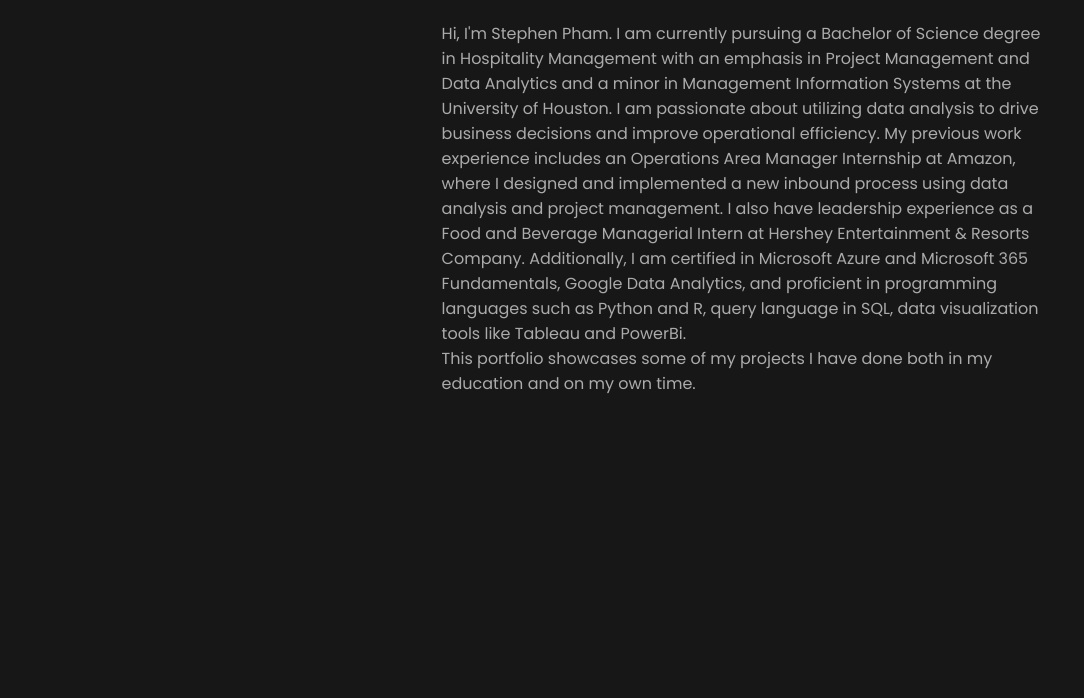
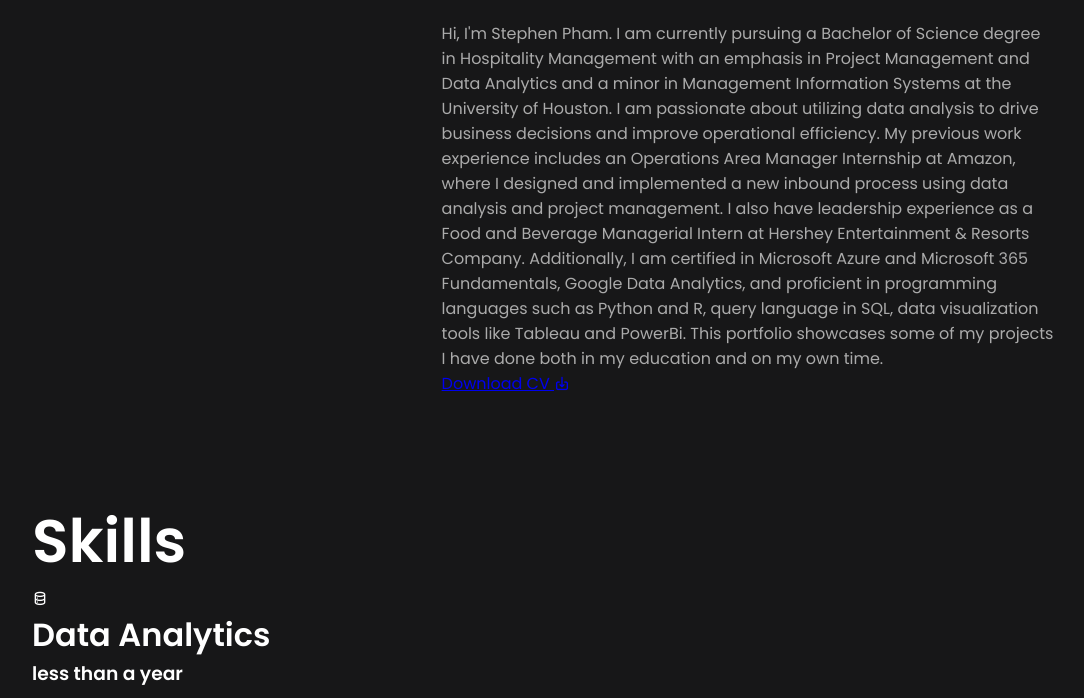
Before and after one commit to stepham10/stephen-portfolio, a plain HTML site: page index.html in a window 1280 px wide. Shown: the part 959-1657 px from the top of the page, without its empty margins (96-1180 px from the left). Before the commit the page ends 1445 px from the top, so only its background shows below. Drawn offline with nearby package versions, Linux system fonts and the light colour scheme.

Commit message:
Update index.html

```diff
--- a/index.html
+++ b/index.html
@@ -16,6 +16,7 @@
             <ul>
                 <li><a href="#">Home</a></li>
                 <li><a href="#">About</a></li>
+                <li><a href="#">Skills</a></li>
                 <li><a href="#">Portfolio</a></li>
                 <li><a href="#">Contact</a></li>
             </ul>
@@ -59,9 +60,27 @@
                     Amazon, where I designed and implemented a new inbound process using data analysis and project management. I also have leadership experience
                     as a Food and Beverage Managerial Intern at Hershey Entertainment & Resorts Company. Additionally, I am certified in Microsoft Azure and
                     Microsoft 365 Fundamentals, Google Data Analytics, and proficient in programming languages such as Python and R, query language in SQL,
-                    data visualization tools like Tableau and PowerBi. <br> This portfolio showcases some of my projects I have done both in my education and
+                    data visualization tools like Tableau and PowerBi. This portfolio showcases some of my projects I have done both in my education and
                     on my own time.
                 </p>
+                <div class="about-buttons">
+                    <a download="" href="pdf/Stephen Pham's Resume (Final) (1).pdf">
+                        Download CV <i class="uil uil-download-alt"></i>
+                    </a>
+                </div>
+            </div>
+        </div>
+    </div>
+</div>
+<!-------------------skills-------------------->
+<div id="skills">
+    <div class="container">
+        <h1 class="sub-title">Skills</h1>
+        <div class="skills-list">
+            <div>
+                <i class="uil uil-database skills-icon"></i>
+                <h1>Data Analytics</h1>
+                <h3>less than a year</h3>
             </div>
         </div>
     </div>
```
